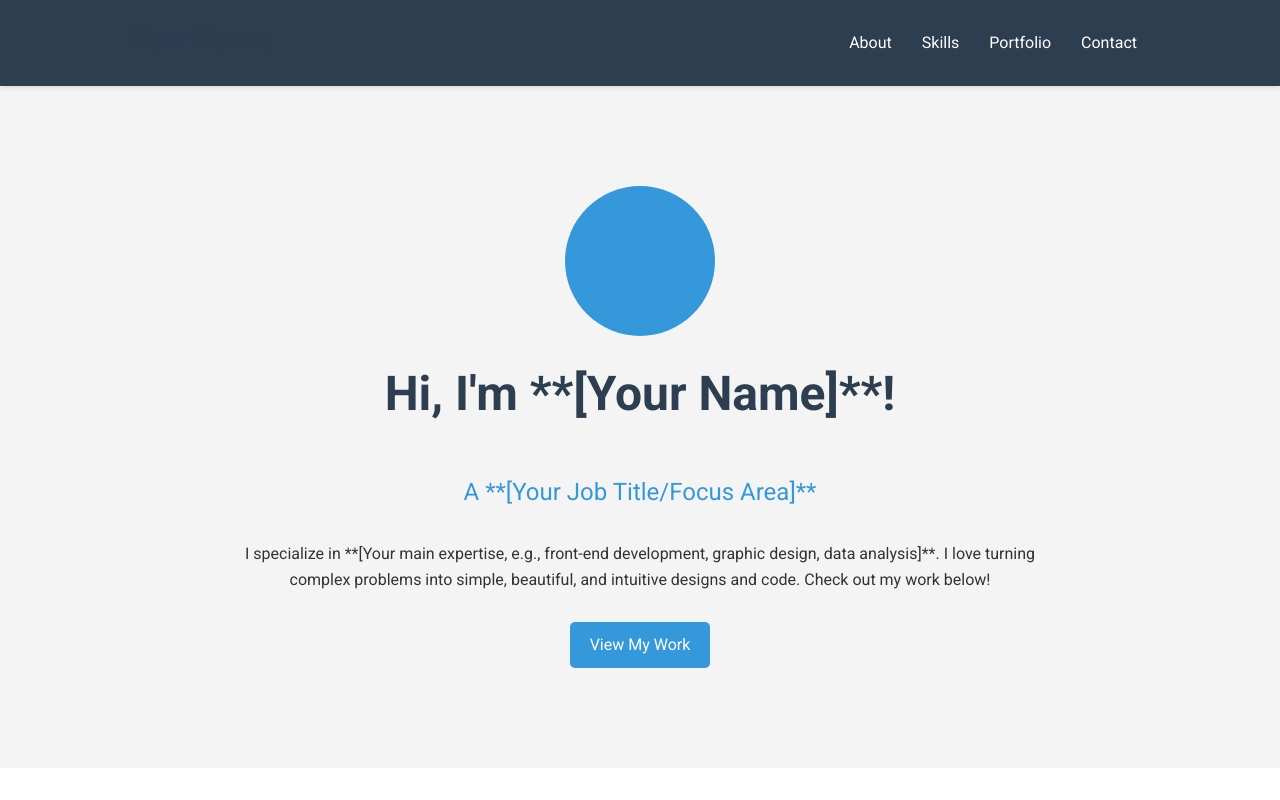
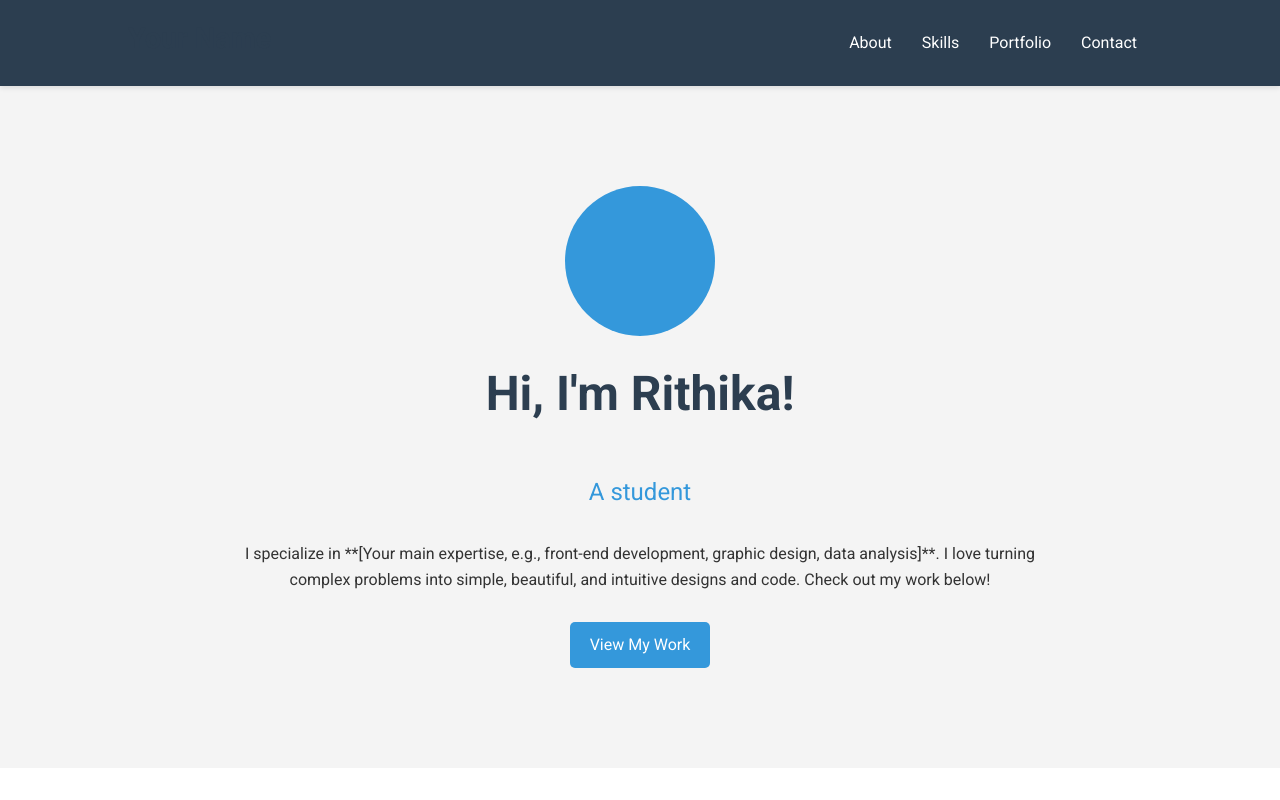
Before and after one commit to CrazyScientist1901/sample2, a plain HTML site: page index.html in a window 1280 px wide. Shown: the top 800 px of the page. Drawn offline with Linux system fonts and the light colour scheme.

Commit message:
Update introduction in index.html

```diff
--- a/index.html
+++ b/index.html
@@ -27,8 +27,8 @@
         <div class="container">
             <div class="hero-content">
                 <div class="profile-pic"></div>
-                <h2>Hi, I'm **[Your Name]**!</h2>
-                <h3>A **[Your Job Title/Focus Area]**</h3>
+                <h2>Hi, I'm Rithika!</h2>
+                <h3>A student</h3>
                 <p>I specialize in **[Your main expertise, e.g., front-end development, graphic design, data analysis]**. I love turning complex problems into simple, beautiful, and intuitive designs and code. Check out my work below!</p>
                 <a href="#portfolio" class="btn">View My Work</a>
             </div>
```
